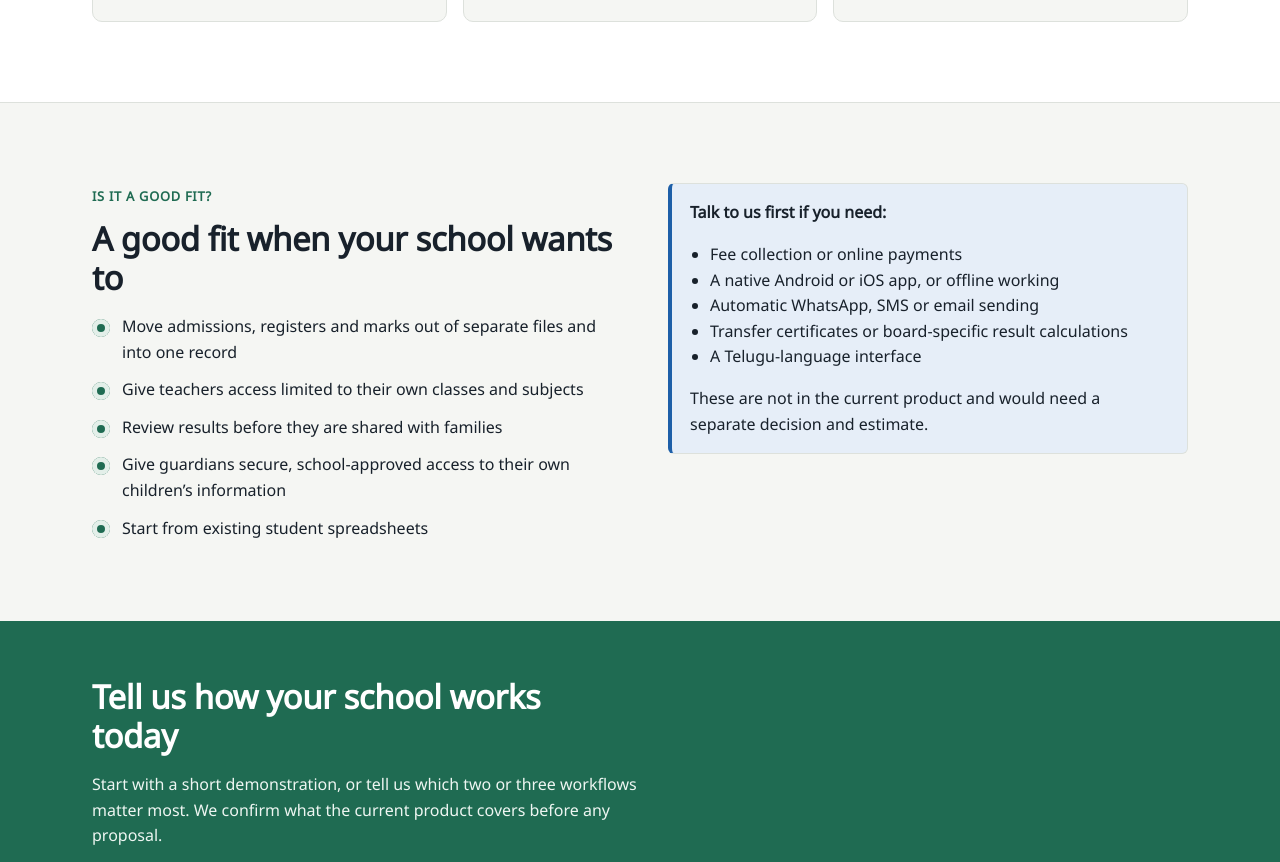
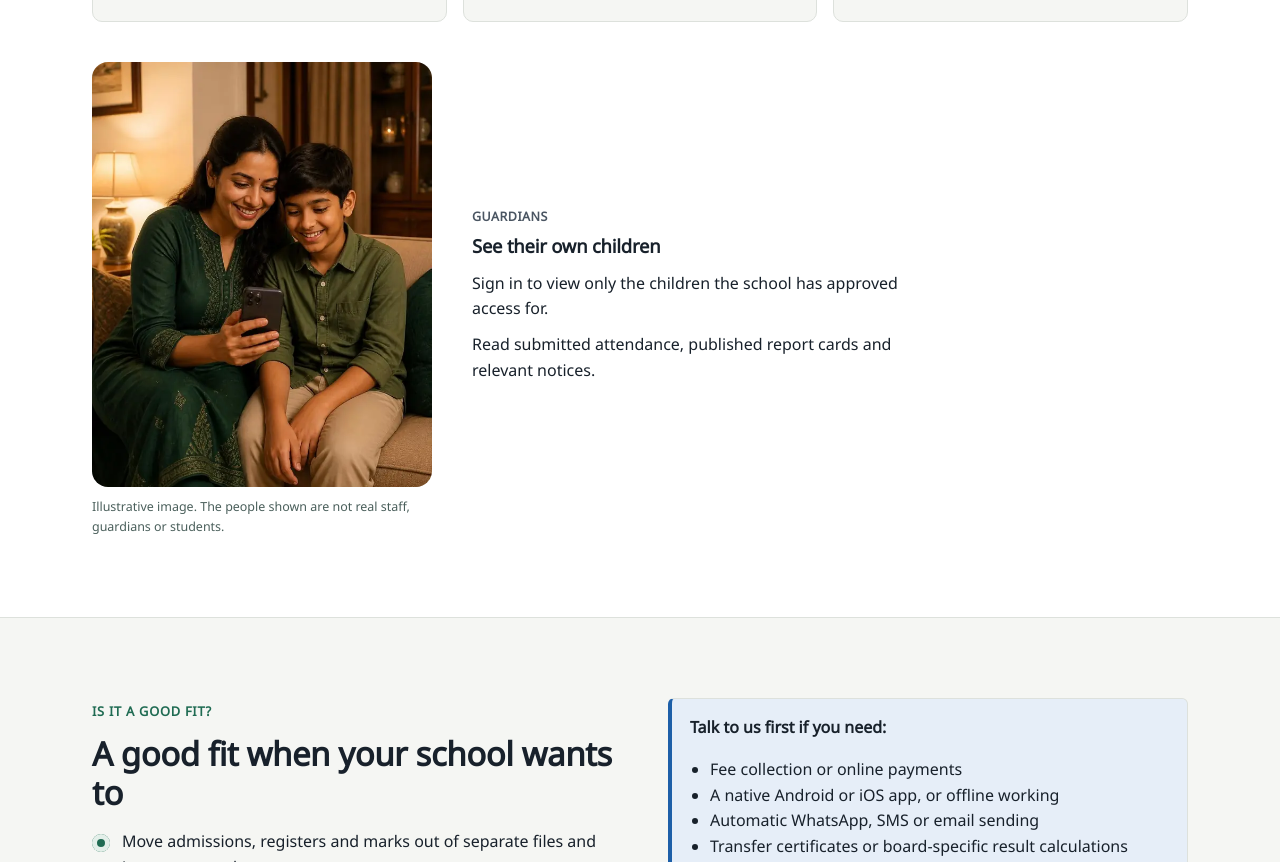
Before and after one commit to Joseph5157/school-erp-go-to-market, an Astro site in the folder website/: page /who-its-for in a window 1280 px wide. Shown: the part 2065-2927 px from the top of the page. Built offline with nearby package versions, Linux system fonts and the light colour scheme; Astro itself is replaced by a stand-in of ours.

Commit message:
GTM-WEBSITE-V2: add guardian image row to Who it's for page

```diff
--- a/website/src/pages/who-its-for.astro
+++ b/website/src/pages/who-its-for.astro
@@ -97,6 +97,25 @@ import CtaBand from '../components/CtaBand.astro';
           </ul>
         </article>
       </div>
+      <div class="photo-split">
+        <figure class="page-photo page-photo--portrait">
+          <img
+            src="/images/product/guardian-home-photo.webp"
+            width="640"
+            height="800"
+            alt="Illustration of a mother and her school-age son at home in the evening, smiling as they look at a phone together."
+            loading="lazy"
+            decoding="async"
+          />
+          <figcaption>Illustrative image. The people shown are not real staff, guardians or students.</figcaption>
+        </figure>
+        <div class="photo-split-copy">
+          <span class="card-label">Guardians</span>
+          <h3>See their own children</h3>
+          <p>Sign in to view only the children the school has approved access for.</p>
+          <p>Read submitted attendance, published report cards and relevant notices.</p>
+        </div>
+      </div>
     </div>
   </section>
 
--- a/website/src/styles/global.css
+++ b/website/src/styles/global.css
@@ -1272,3 +1272,14 @@ tbody th {
 .page-photo { margin: 0 0 32px; }
 .page-photo img { display: block; width: 100%; height: auto; max-height: 440px; object-fit: cover; object-position: center 35%; border-radius: 16px; }
 .page-photo figcaption { margin-top: 10px; font-size: .78rem; color: #4a5f5b; }
+
+/* Photo beside short copy (who-its-for guardians row) */
+.photo-split { display: grid; grid-template-columns: minmax(0, 340px) minmax(0, 1fr); gap: 40px; align-items: center; margin-top: 40px; }
+.photo-split .page-photo { margin: 0; }
+.page-photo--portrait img { max-height: none; aspect-ratio: 4 / 5; }
+.photo-split-copy h3 { margin: 8px 0 14px; }
+.photo-split-copy p { margin: 0 0 10px; max-width: 460px; }
+@media (max-width: 700px) {
+  .photo-split { grid-template-columns: 1fr; gap: 20px; }
+  .photo-split .page-photo { max-width: 340px; }
+}
```
Also changed, not shown: docs/content-status.md (+1 -1 lines), website/V2-VISUAL-ASSETS.md (+1 -0 lines), website/public/images/product/guardian-home-photo.webp (added).
